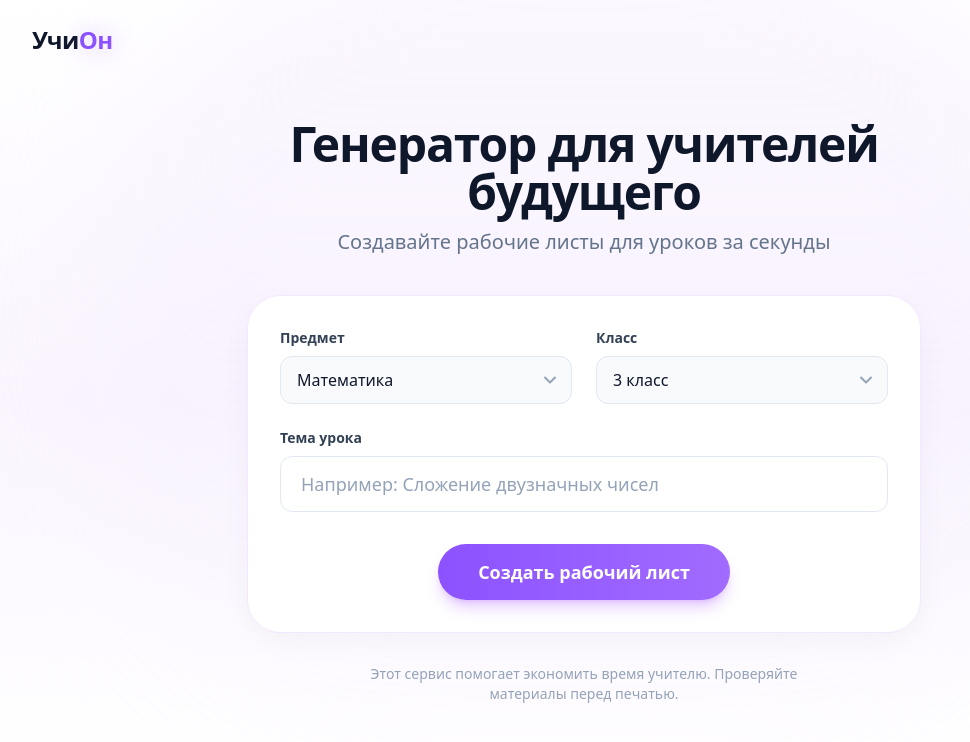
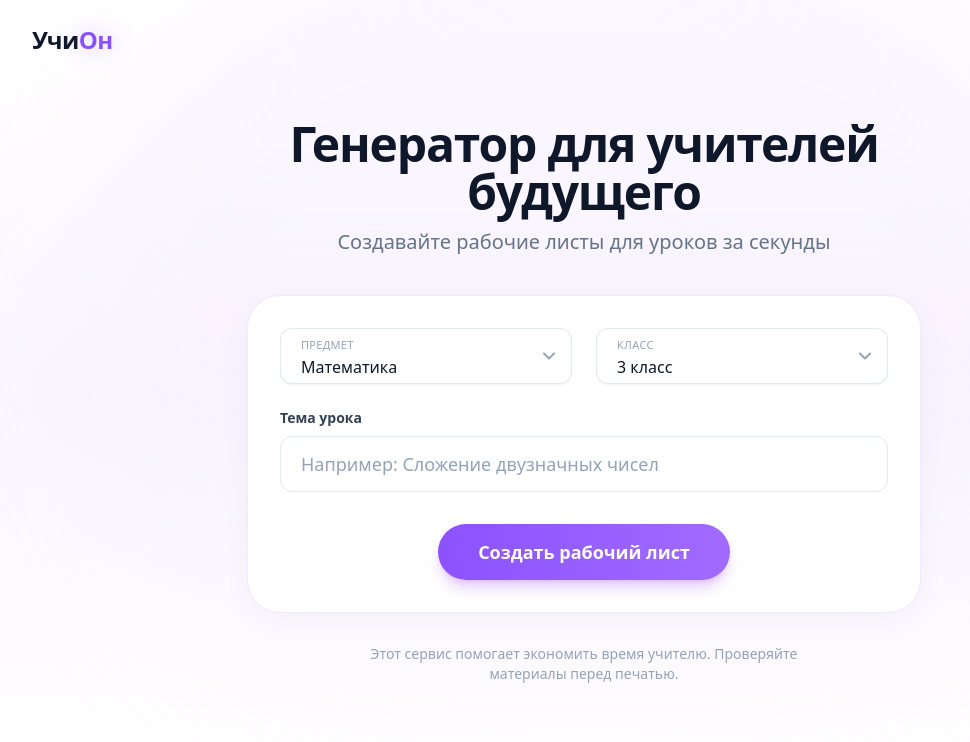
Before and after one commit to kowalski-s/uchion, a React (Vite) app: page / in a window 1280 px wide. Shown: the top 742 px of the page, without its empty margins (56-1026 px from the left). Built offline with nearby package versions, Linux system fonts and the light colour scheme.

Commit message:
корректировка дизайна

```diff
--- a/package.json
+++ b/package.json
@@ -10,6 +10,7 @@
   },
   "dependencies": {
     "@fontsource/inter": "^5.2.8",
+    "@headlessui/react": "^2.2.9",
     "@hookform/resolvers": "^3.3.4",
     "@pdf-lib/fontkit": "^1.1.1",
     "@tanstack/react-query": "^5.50.0",
--- /dev/null
+++ b/src/components/ui/CustomSelect.tsx
@@ -0,0 +1,74 @@
+import { Fragment } from 'react'
+import { Listbox, Transition } from '@headlessui/react'
+
+export type SelectOption = {
+  label: string
+  value: string | number
+}
+
+type CustomSelectProps = {
+  label: string
+  value: string | number
+  onChange: (value: any) => void
+  options: SelectOption[]
+}
+
+export default function CustomSelect({ label, value, onChange, options }: CustomSelectProps) {
+  const selectedOption = options.find(opt => opt.value === value)
+
+  return (
+    <div className="w-full">
+      <Listbox value={value} onChange={onChange}>
+        <div className="relative">
+          <Listbox.Button className="relative h-14 w-full cursor-default rounded-xl border border-slate-200 bg-white py-2 pl-5 pr-10 text-left shadow-sm transition-all focus:border-[#8C52FF] focus:outline-none focus:ring-2 focus:ring-[#8C52FF]/20 hover:border-[#8C52FF] hover:ring-2 hover:ring-[#8C52FF]/10">
+            <span className="flex flex-col items-start">
+              <span className="text-[11px] font-medium leading-4 text-slate-400 uppercase tracking-wide">
+                {label}
+              </span>
+              <span className="block truncate text-base font-medium text-slate-900 mt-0.5">
+                {selectedOption?.label || 'Выберите...'}
+              </span>
+            </span>
+            <span className="pointer-events-none absolute inset-y-0 right-0 flex items-center pr-4">
+              <svg width="12" height="8" viewBox="0 0 12 8" fill="none" className="text-slate-400">
+                <path d="M1 1.5L6 6.5L11 1.5" stroke="currentColor" strokeWidth="2" strokeLinecap="round" strokeLinejoin="round"/>
+              </svg>
+            </span>
+          </Listbox.Button>
+
+          <Transition
+            as={Fragment}
+            leave="transition ease-in duration-100"
+            leaveFrom="opacity-100"
+            leaveTo="opacity-0"
+          >
+            <Listbox.Options className="absolute z-50 mt-1 max-h-60 w-full overflow-auto rounded-xl bg-white py-2 text-base shadow-xl ring-1 ring-black/5 focus:outline-none sm:text-sm">
+              {options.map((option) => (
+                <Listbox.Option
+                  key={option.value}
+                  className={({ active }) =>
+                    `relative cursor-default select-none py-2.5 pl-4 pr-4 transition-colors ${
+                      active ? 'bg-violet-50 text-violet-700' : 'text-slate-900'
+                    }`
+                  }
+                  value={option.value}
+                >
+                  {({ selected }) => (
+                    <div className="flex items-center">
+                      {selected && (
+                        <div className="absolute left-0 top-1/2 -translate-y-1/2 h-4 w-1 rounded-r-full bg-[#8C52FF]" />
+                      )}
+                      <span className={`block truncate pl-2 ${selected ? 'font-semibold text-[#8C52FF]' : 'font-normal'}`}>
+                        {option.label}
+                      </span>
+                    </div>
+                  )}
+                </Listbox.Option>
+              ))}
+            </Listbox.Options>
+          </Transition>
+        </div>
+      </Listbox>
+    </div>
+  )
+}
--- a/src/pages/GeneratePage.tsx
+++ b/src/pages/GeneratePage.tsx
@@ -1,11 +1,12 @@
 import { useState } from 'react'
 import { useNavigate } from 'react-router-dom'
 import { useMutation } from '@tanstack/react-query'
-import { useForm } from 'react-hook-form'
+import { useForm, Controller } from 'react-hook-form'
 import { zodResolver } from '@hookform/resolvers/zod'
 import { GenerateSchema, GenerateFormValues } from '../lib/schemas'
 import { generateWorksheet } from '../lib/api'
 import { useSessionStore } from '../store/session'
+import CustomSelect from '../components/ui/CustomSelect'
 
 export default function GeneratePage() {
   const navigate = useNavigate()
@@ -72,43 +73,39 @@ export default function GeneratePage() {
         <div className="w-full max-w-2xl rounded-[2rem] bg-white p-8 shadow-[0_8px_30px_rgb(0,0,0,0.04)] ring-1 ring-purple-100">
           <form onSubmit={form.handleSubmit(onSubmit)} className="flex flex-col gap-6">
             <div className="grid grid-cols-1 gap-6 sm:grid-cols-2 text-left">
-              <div className="flex flex-col gap-2">
-                <label className="text-sm font-semibold text-slate-700">Предмет</label>
-                <div className="relative">
-                  <select
-                    className="h-12 w-full appearance-none rounded-xl border border-slate-200 bg-slate-50 px-4 py-2 text-base text-slate-900 outline-none transition-all focus:border-[#8C52FF] focus:bg-white focus:ring-2 focus:ring-[#8C52FF]/20"
-                    {...form.register('subject')}
-                  >
-                    <option value="math">Математика</option>
-                    <option value="russian">Русский язык</option>
-                  </select>
-                  <div className="pointer-events-none absolute right-4 top-1/2 -translate-y-1/2 text-slate-400">
-                    <svg width="12" height="8" viewBox="0 0 12 8" fill="none" xmlns="http://www.w3.org/2000/svg">
-                      <path d="M1 1.5L6 6.5L11 1.5" stroke="currentColor" strokeWidth="2" strokeLinecap="round" strokeLinejoin="round"/>
-                    </svg>
-                  </div>
-                </div>
-              </div>
+              <Controller
+                control={form.control}
+                name="subject"
+                render={({ field }) => (
+                  <CustomSelect
+                    label="Предмет"
+                    value={field.value}
+                    onChange={field.onChange}
+                    options={[
+                      { label: 'Математика', value: 'math' },
+                      { label: 'Русский язык', value: 'russian' },
+                    ]}
+                  />
+                )}
+              />
 
-              <div className="flex flex-col gap-2">
-                <label className="text-sm font-semibold text-slate-700">Класс</label>
-                <div className="relative">
-                  <select
-                    className="h-12 w-full appearance-none rounded-xl border border-slate-200 bg-slate-50 px-4 py-2 text-base text-slate-900 outline-none transition-all focus:border-[#8C52FF] focus:bg-white focus:ring-2 focus:ring-[#8C52FF]/20"
-                    {...form.register('grade', { valueAsNumber: true })}
-                  >
-                    <option value={1}>1 класс</option>
-                    <option value={2}>2 класс</option>
-                    <option value={3}>3 класс</option>
-                    <option value={4}>4 класс</option>
-                  </select>
-                  <div className="pointer-events-none absolute right-4 top-1/2 -translate-y-1/2 text-slate-400">
-                    <svg width="12" height="8" viewBox="0 0 12 8" fill="none" xmlns="http://www.w3.org/2000/svg">
-                      <path d="M1 1.5L6 6.5L11 1.5" stroke="currentColor" strokeWidth="2" strokeLinecap="round" strokeLinejoin="round"/>
-                    </svg>
-                  </div>
-                </div>
-              </div>
+              <Controller
+                control={form.control}
+                name="grade"
+                render={({ field }) => (
+                  <CustomSelect
+                    label="Класс"
+                    value={field.value}
+                    onChange={field.onChange}
+                    options={[
+                      { label: '1 класс', value: 1 },
+                      { label: '2 класс', value: 2 },
+                      { label: '3 класс', value: 3 },
+                      { label: '4 класс', value: 4 },
+                    ]}
+                  />
+                )}
+              />
             </div>
 
             <div className="flex flex-col gap-2 text-left">
@@ -160,10 +157,13 @@ export default function GeneratePage() {
       {/* Loading Overlay */}
       {mutation.isPending && (
         <div className="fixed inset-0 z-50 flex items-center justify-center bg-white/60 backdrop-blur-md transition-all">
-          <div className="w-full max-w-md px-6 text-center">
-            <h3 className="mb-4 text-2xl font-bold text-slate-800">Создаем материалы...</h3>
-            <div className="mb-2 flex justify-between text-sm font-medium text-slate-600">
-              <span>Готово: {Math.round(progress)}%</span>
+          <div className="w-full max-w-xl px-6 text-center">
+            <h3 className="mb-6 text-2xl font-bold text-slate-800">Создаем материалы...</h3>
+
+            <div className="w-full text-left">
+              <div className="mb-2 flex justify-between items-end text-sm font-medium">
+                <span className="text-slate-600">Готово: {Math.round(progress)}%</span>
+                <span className="text-xs text-slate-400">Генерация занимает 2–3 минуты</span>
               </div>
               <div className="h-4 w-full overflow-hidden rounded-full bg-slate-200 shadow-inner">
                 <div
@@ -173,6 +173,7 @@ export default function GeneratePage() {
               </div>
             </div>
           </div>
+        </div>
       )}
     </div>
   )
```
Also changed, not shown: 1 other file (tests, documents, lock files or other folders). Lines whose indentation alone changed are shown as unchanged.
